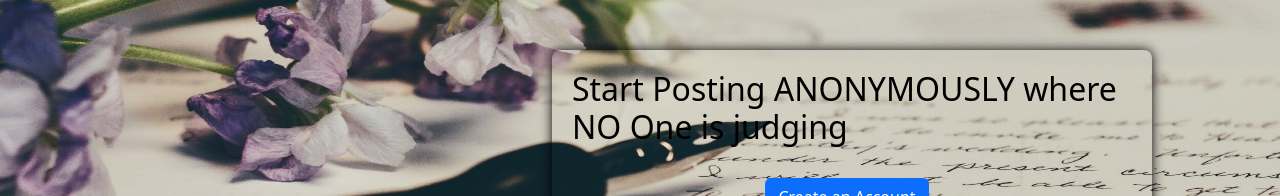
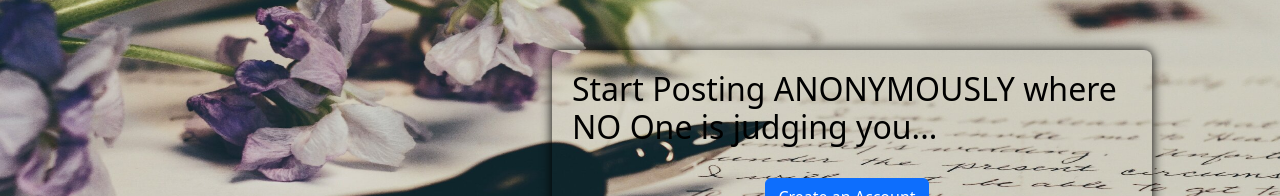
Before and after one commit to AnshikaOel/formauthentication, a React (Create React App) app: page / in a window 1280 px wide. Shown: the part 222-418 px from the top of the page. Built offline with nearby package versions, Linux system fonts and the light colour scheme.

Commit message:
Update Home.js

```diff
--- a/src/Home.js
+++ b/src/Home.js
@@ -7,7 +7,7 @@ export default function Home() {
       <img src={image} alt='background-image'/>
       <div id='d'>
       <div >
-      <h2>Start Posting ANONYMOUSLY where NO One is judging </h2><br></br>
+      <h2>Start Posting ANONYMOUSLY where NO One is judging you...</h2><br></br>
       <center><button className='btn btn-primary submitText'><Link to='/registration' className="linkStyle">Create an Account</Link></button></center>
       <br></br><br></br>
       <center><h3>Already have 2 Account</h3></center>
```
